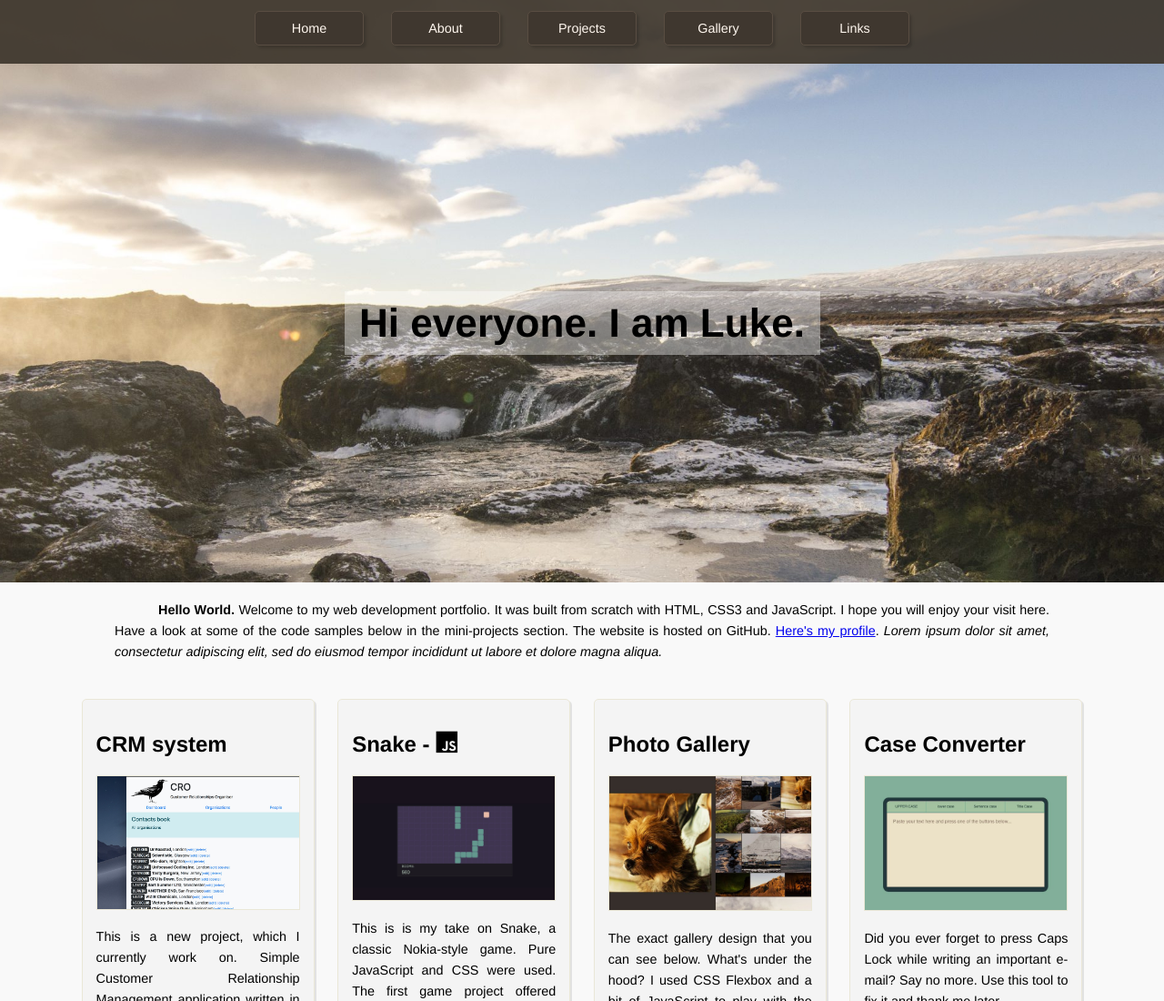
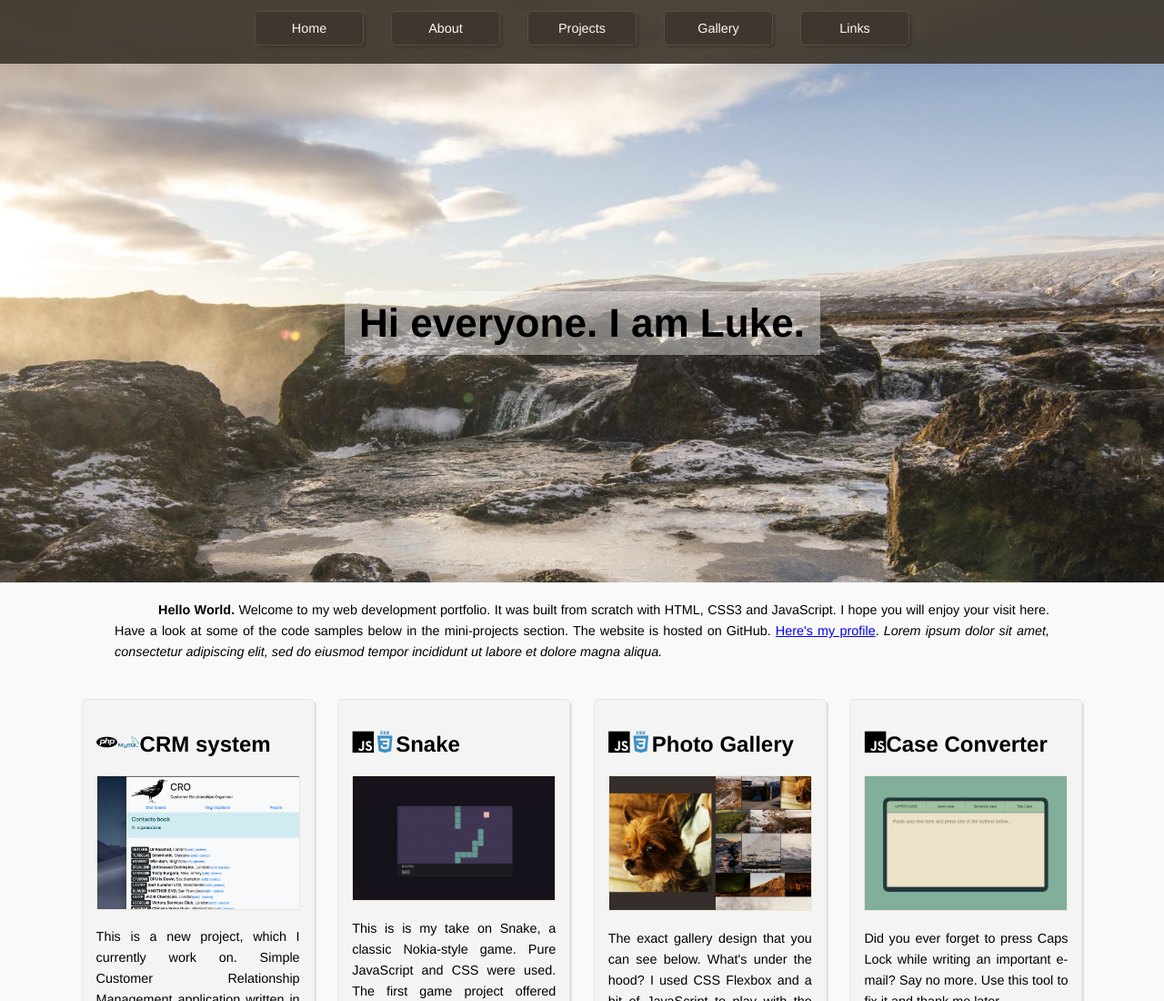
Before and after one commit to lukepchr/lukepchr.github.io, a plain HTML site: page index.html in a window 1280 px wide. Shown: the top 1100 px of the page at 91% size. Drawn offline with nearby package versions, Linux system fonts and the light colour scheme.

Commit message:
Update index.html

```diff
--- a/index.html
+++ b/index.html
@@ -30,28 +30,28 @@
     <div class="all_projects">
 
       <div class="project" id="p0">
-        <h2>CRM system</h2>
+        <h2><i class="devicon-php-plain"></i><i class="devicon-mysql-plain-wordmark colored"></i>CRM system</h2>
               <img src="https://raw.githubusercontent.com/lukepchr/lukepchr.github.io/master/images/cro.jpg" class="projimg" />
               <p>This is a new project, which I currently work on. Simple Customer Relationship Management application written in PHP and using MySQL using an Apache server ran on Raspberry PI.</p>
               <!--<a href="#" target="_blank"><button class="pulldown">Play now...</button></a>-->
       </div>
 
       <div class="project" id="p1">
-        <h2>Snake - <i class="devicon-javascript-plain"></i></h2>
+        <h2><i class="devicon-javascript-plain"></i><i class="devicon-css3-plain-wordmark colored"></i>Snake</h2>
               <img src="https://raw.githubusercontent.com/lukepchr/lukepchr.github.io/master/images/snakegame.jpg" class="projimg" />
               <p>This is is my take on Snake, a classic Nokia-style game. Pure JavaScript and CSS were used. The first game project offered much different challenges than previous mini-projects.</p>
               <a href="https://codepen.io/lukepchr/pen/NorMgO" target="_blank"><button class="pulldown">Play now...</button></a>
       </div>
 
       <div class="project" id="p2">
-        <h2>Photo Gallery</h2>
+        <h2><i class="devicon-javascript-plain"><i class="devicon-css3-plain-wordmark colored"></i></i>Photo Gallery</h2>
         <img src="https://raw.githubusercontent.com/lukepchr/lukepchr.github.io/master/images/doggallery.jpg" class="projimg" />
         <p>The exact gallery design that you can see below. What's under the hood? I used CSS Flexbox and a bit of JavaScript to play with the DOM.</p>
         <a href="https://codepen.io/lukepchr/pen/aPerRL" target="_blank"><button class="pulldown">Have a look.</button></a>
       </div>
 
       <div class="project" id="p3">
-        <h2>Case Converter</h2>
+        <h2><i class="devicon-javascript-plain"></i>Case Converter</h2>
 
         <img src="https://raw.githubusercontent.com/lukepchr/lukepchr.github.io/master/images/caseconverter.jpg" class="projimg" />
         <p>Did you ever forget to press Caps Lock while writing an important e-mail? Say no more. Use this tool to fix it and thank me later.</p>
```
